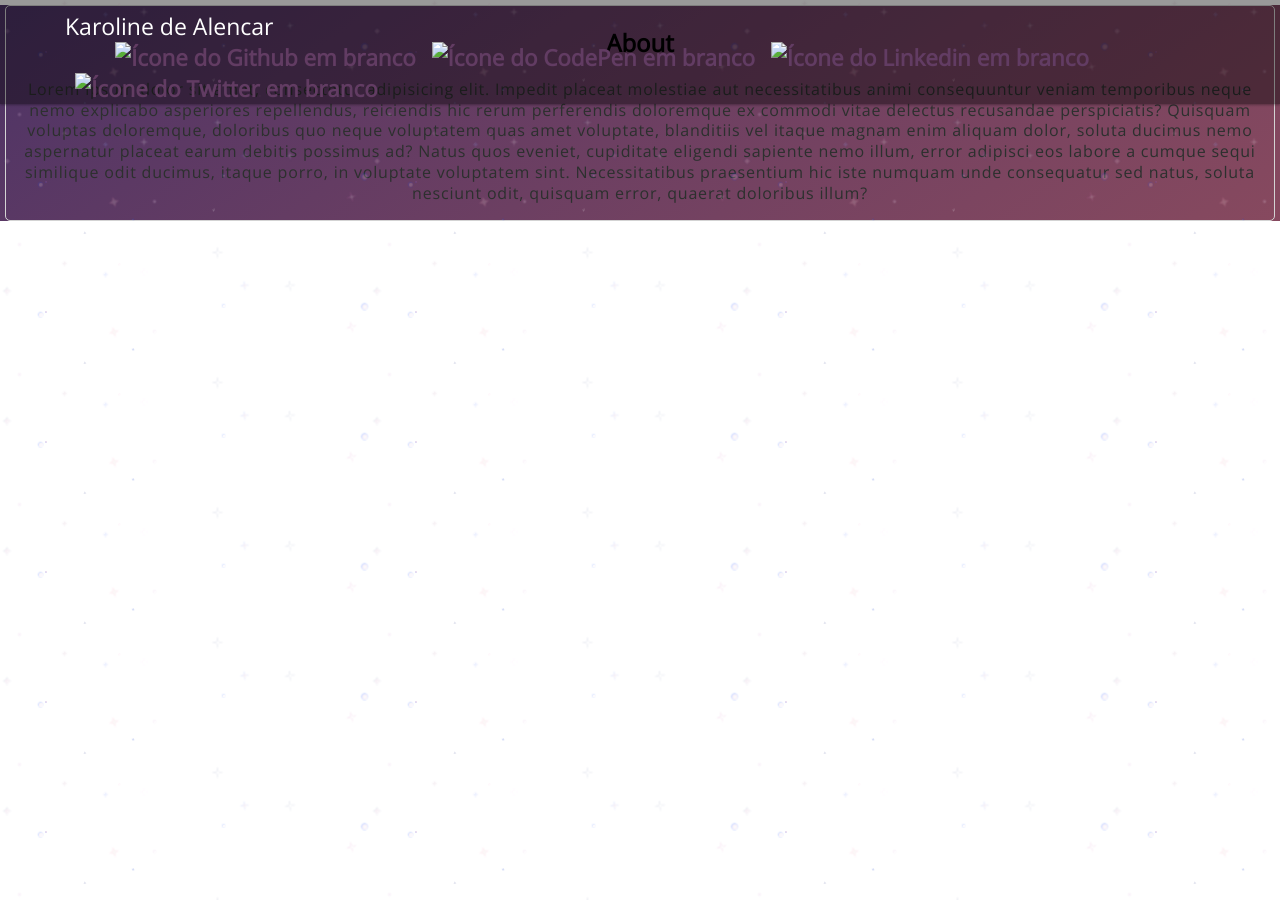
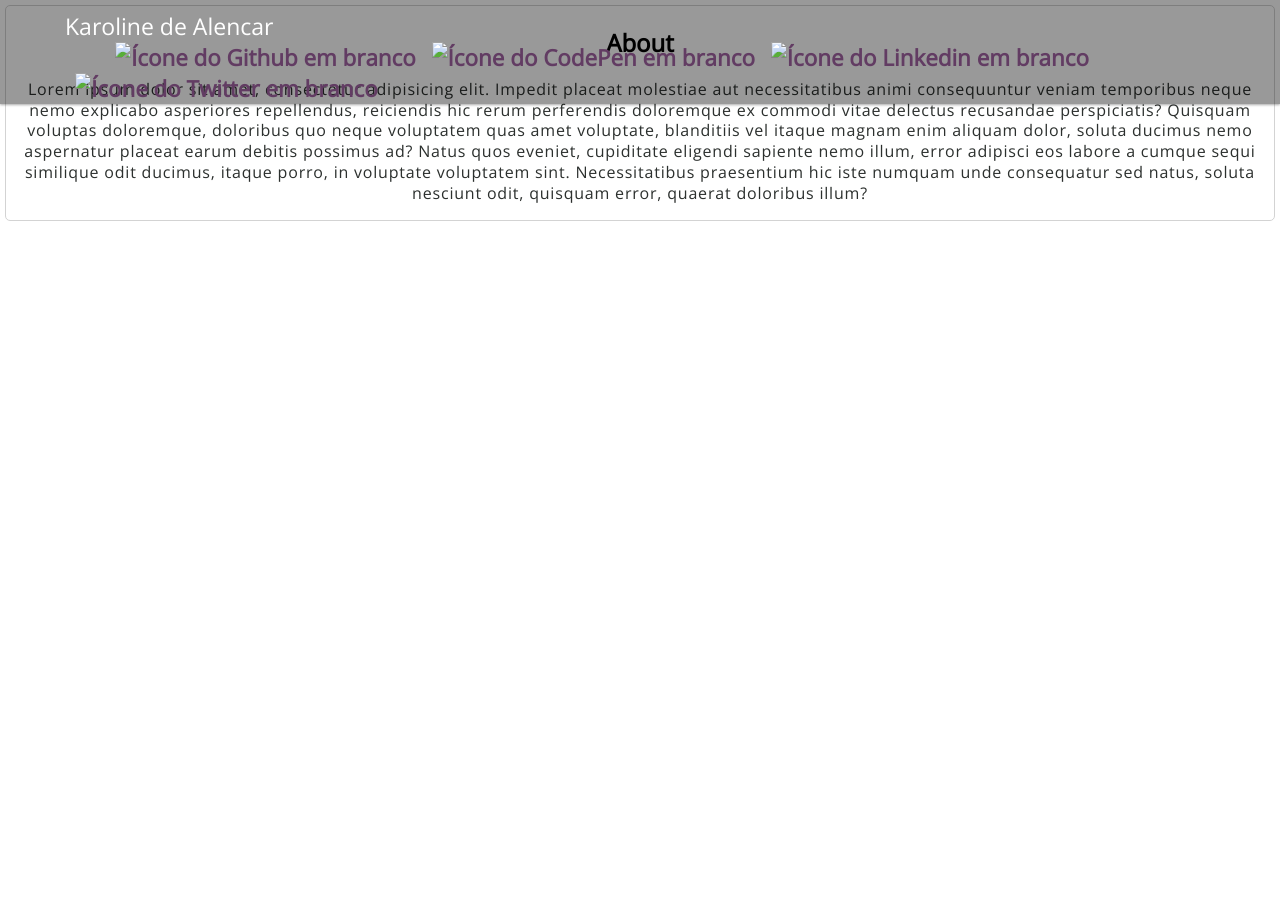
Before and after one commit to karolinedealencar/karolinedealencar.com.br, a Jekyll site: the page built from about.md, in a window 1280 px wide. Built offline with Jekyll 4.4.1, drawn with Linux system fonts in a browser that asks for light colours.

Commit message:
Alterações bg

```diff
--- a/_includes/header.html
+++ b/_includes/header.html
@@ -1,5 +1,3 @@
-<div class="main__bg">
-  <div class="bg">
 <header class="header">
   <div class="container">
     <h1 class="header__title">
--- a/index.html
+++ b/index.html
@@ -1,7 +1,8 @@
 ---
 layout: default
 ---
-
+<div class="main__bg">
+  <div class="bg">
     <div class="container">
       <section class="about">
         <img class="about__img" src="img/retrato.jpg" alt="Foto da autora do blog">
```
Lines whose indentation alone changed are shown as unchanged.
